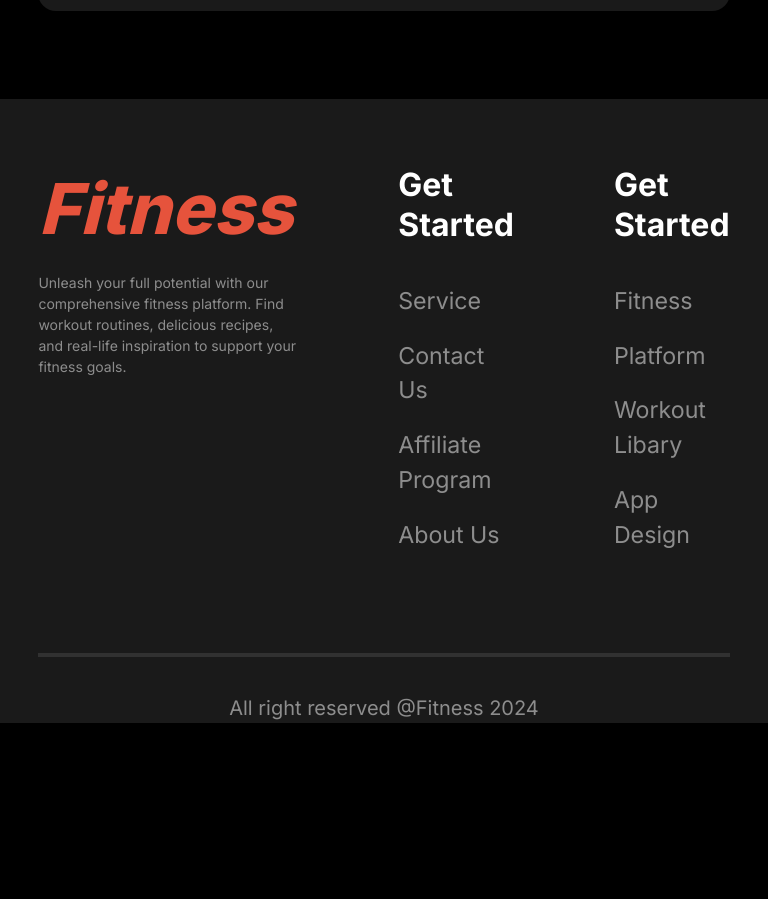
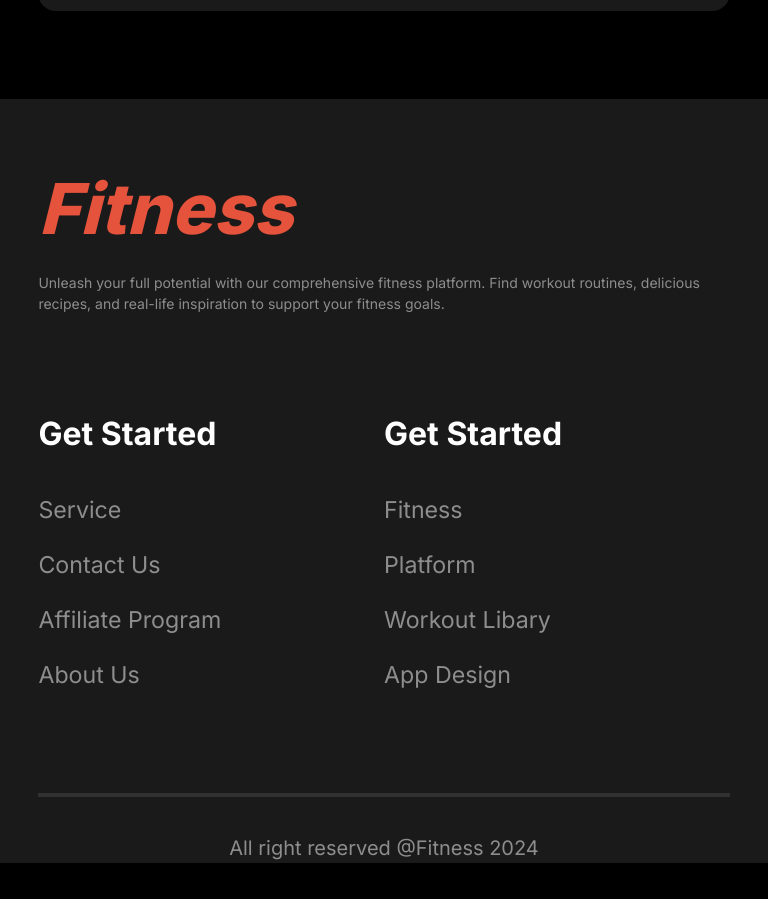
Before and after one commit to abdurrahmansoftlinkbd/b10-a2-fitness-website, a plain HTML site: page index.html in a window 768 px wide. Shown: the part 5632-6531 px from the top of the page. Before the commit the page ends 6391 px from the top, so only its background shows below. Drawn offline with Linux system fonts and the light colour scheme.

Commit message:
footer section responsived for small devices

```diff
--- a/styles/styles.css
+++ b/styles/styles.css
@@ -813,4 +813,12 @@ hr {
     white-space: nowrap;
   }
   /* team styles ends here */
+
+  /* footer styles starts here */
+  .footer-container {
+    grid-template-columns: repeat(2, 1fr);
+    column-gap: 0;
+    row-gap: 6.25rem;
+  }
+  /* footer styles ends here */
 }
```
